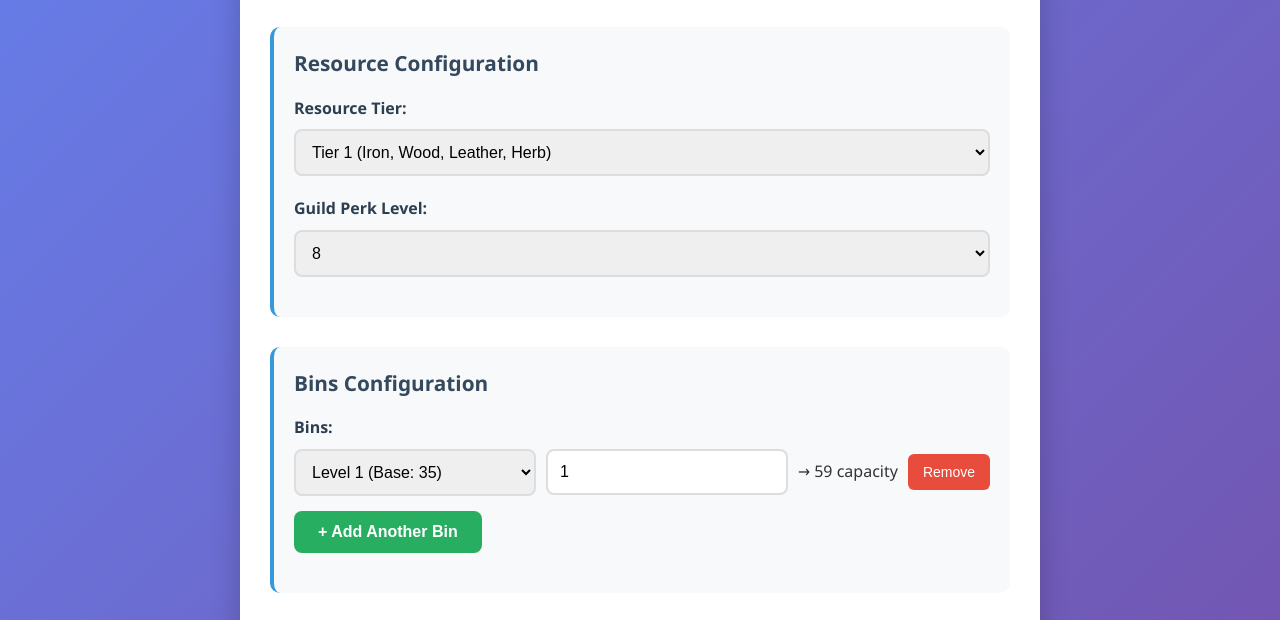
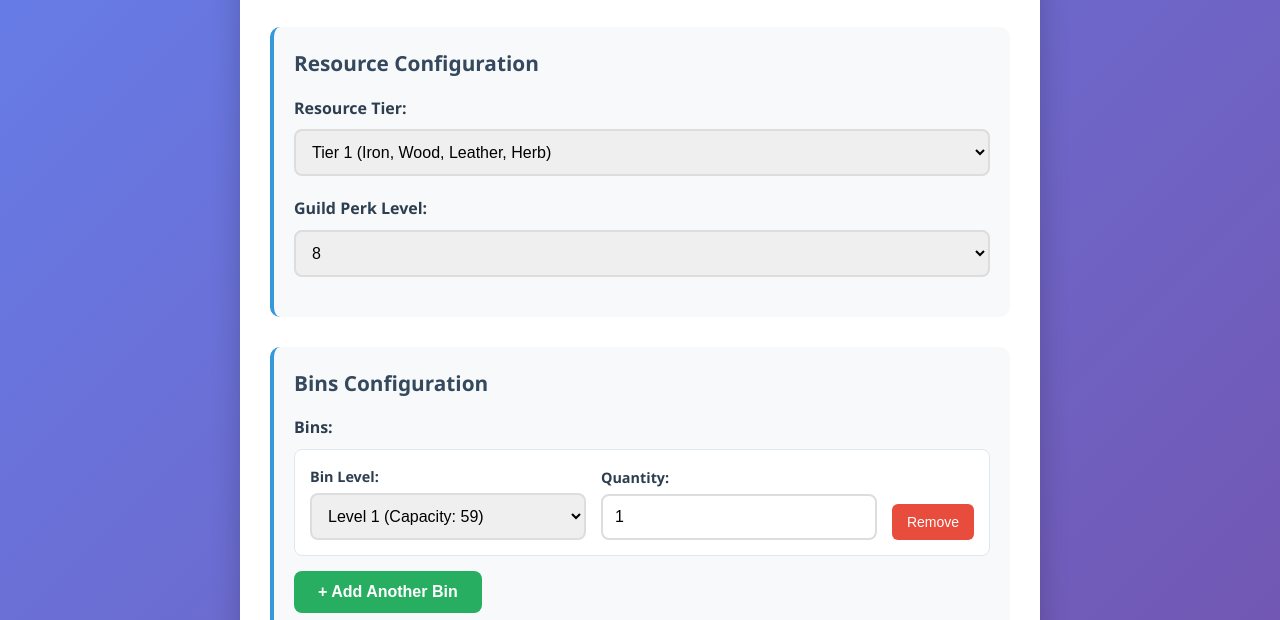
Before and after one commit to Yukii0212/Shop-Titans-Resource-Capacity-Calculator, a plain HTML site: page index.html in a window 1280 px wide. Shown: the part 141-761 px from the top of the page. Drawn offline with Linux system fonts and the light colour scheme.

Commit message:
Design improvements

```diff
--- a/main.js
+++ b/main.js
@@ -99,15 +99,22 @@ class App {
 
         const maxLevel = ResourceCalculator.getMaxLevel(tier);
         const guildPerk = ResourceCalculator.getGuildPerkValue(tier, document.getElementById('guild-level').value);
-        const baseValue = Data.binBaseCapacities[tier][0]; // Level 1 base
+        const baseValue = Data.binBaseCapacities[tier][0];
 
         row.innerHTML = `
-            <select class="bin-level">
-                ${this.getLevelOptions(tier)}
-            </select>
-            <input type="number" class="bin-count" value="1" min="1" max="99">
-            <span class="bin-preview">→ ${baseValue + guildPerk} capacity</span>
-            <button type="button" class="remove-bin">Remove</button>
+            <div class="bin-controls">
+                <div class="bin-level-group">
+                    <label>Bin Level:</label>
+                    <select class="bin-level">
+                        ${this.getLevelOptions(tier)}
+                    </select>
+                </div>
+                <div class="bin-count-group">
+                    <label>Quantity:</label>
+                    <input type="number" class="bin-count" value="1" min="1" max="99">
+                </div>
+                <button type="button" class="remove-bin">Remove</button>
+            </div>
         `;
         container.appendChild(row);
 
@@ -130,7 +137,9 @@ class App {
         let options = '';
         for (let i = 1; i <= maxLevel; i++) {
             const baseValue = Data.binBaseCapacities[tier][i - 1];
-            options += `<option value="${i}">Level ${i} (Base: ${baseValue})</option>`;
+            const guildPerk = ResourceCalculator.getGuildPerkValue(tier, document.getElementById('guild-level').value);
+            const totalCapacity = baseValue + guildPerk;
+            options += `<option value="${i}">Level ${i} (Capacity: ${totalCapacity})</option>`;
         }
         return options;
     }
@@ -142,7 +151,10 @@ class App {
         const guildPerk = ResourceCalculator.getGuildPerkValue(tier, guildLevel);
         const total = baseValue + guildPerk;
 
-        row.querySelector('.bin-preview').textContent = `→ ${total} capacity`;
+        // Update the option text to show current capacity
+        const select = row.querySelector('.bin-level');
+        const currentOption = select.options[select.selectedIndex];
+        currentOption.text = `Level ${level} (Capacity: ${total})`;
     }
 
     updateTalentMaxLevel(tier) {
@@ -161,7 +173,7 @@ class App {
         const guildLevel = parseInt(document.getElementById('guild-level').value);
         const guildPerk = ResourceCalculator.getGuildPerkValue(tier, guildLevel);
 
-        // Update all bin previews
+        // Update all bin level dropdowns to show current capacities
         document.querySelectorAll('.bin-row').forEach(row => {
             this.updateBinPreview(row, tier);
         });
--- a/styles.css
+++ b/styles.css
@@ -80,10 +80,34 @@ select:focus, input[type="number"]:focus {
 }
 
 .bin-row {
+    margin-bottom: 15px;
+    padding: 15px;
+    background: white;
+    border-radius: 8px;
+    border: 1px solid #e1e8ed;
+}
+
+.bin-controls {
     display: flex;
-    gap: 10px;
-    margin-bottom: 10px;
-    align-items: center;
+    gap: 15px;
+    align-items: flex-end;
+}
+
+.bin-level-group, .bin-count-group {
+    flex: 1;
+}
+
+.bin-level-group label, .bin-count-group label {
+    display: block;
+    margin-bottom: 5px;
+    font-weight: 600;
+    color: #2c3e50;
+    font-size: 0.9em;
+}
+
+.bin-level-group select, .bin-count-group input {
+    width: 100%;
+    margin-bottom: 0;
 }
 
 .bin-row select, .bin-row input {
@@ -99,6 +123,8 @@ select:focus, input[type="number"]:focus {
     cursor: pointer;
     font-size: 14px;
     transition: background 0.3s ease;
+    height: fit-content;
+    margin-bottom: 0;
 }
 
 .remove-bin:hover {
@@ -205,4 +231,19 @@ select:focus, input[type="number"]:focus {
     h1 {
         font-size: 1.8em;
     }
+
+    .bin-controls {
+        flex-direction: column;
+        align-items: stretch;
+        gap: 10px;
+    }
+
+    .bin-level-group, .bin-count-group {
+        width: 100%;
+    }
+
+    .remove-bin {
+        align-self: flex-end;
+        width: auto;
+    }
 }
```
